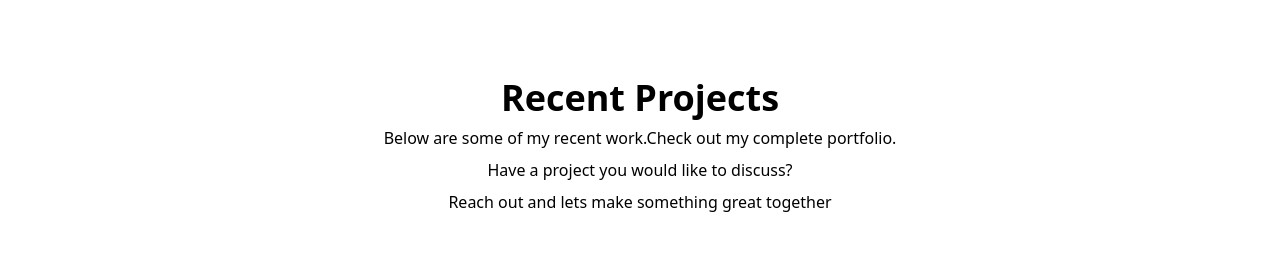
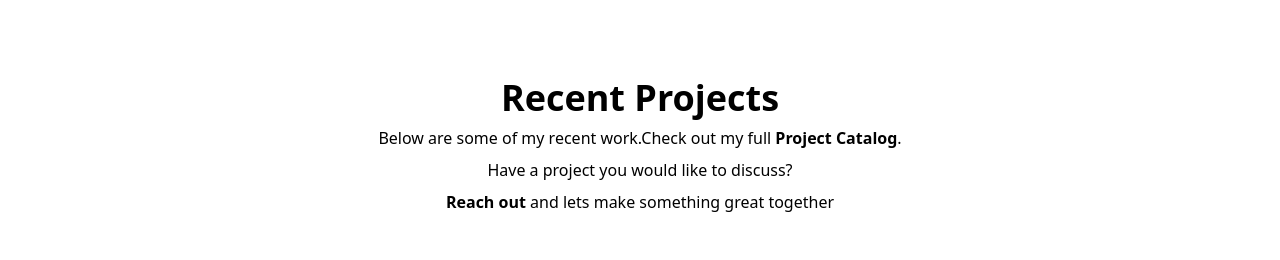
Before and after one commit to thabangDev77/thabangdev-portfolio, a React (Vite) app in the folder thabangdev-portfolio/: page / in a window 1280 px wide. Shown: the part 1127-1387 px from the top of the page. Built offline with nearby package versions, Linux system fonts and the light colour scheme.

Commit message:
style: enhance text styling in the Projects section for better readability

```diff
--- a/thabangdev-portfolio/src/components/projects/Project.jsx
+++ b/thabangdev-portfolio/src/components/projects/Project.jsx
@@ -5,9 +5,9 @@ function Project() {
   return (
     <section  className='flex flex-col justify-center items-center gap-2 my-20 px-4'>
       <h2 className='text-4xl font-bold'>Recent Projects</h2>
-      <p>Below are some of my recent work.Check out my complete <a href="#" target="_blank">portfolio</a>.</p>
+      <p>Below are some of my recent work.Check out my full <a className='font-bold' href="#" target="_blank">Project Catalog</a>.</p>
       <p>Have a project you would like to discuss?</p>
-      <p><a href="#">Reach out</a> and lets make something great together</p>
+      <p><a href="#" className='font-bold'>Reach out</a> and lets make something great together</p>
       <br/>
       <div className='grid grid-cols-3 m-2 gap-2'>
         <ProjectCard />
```
